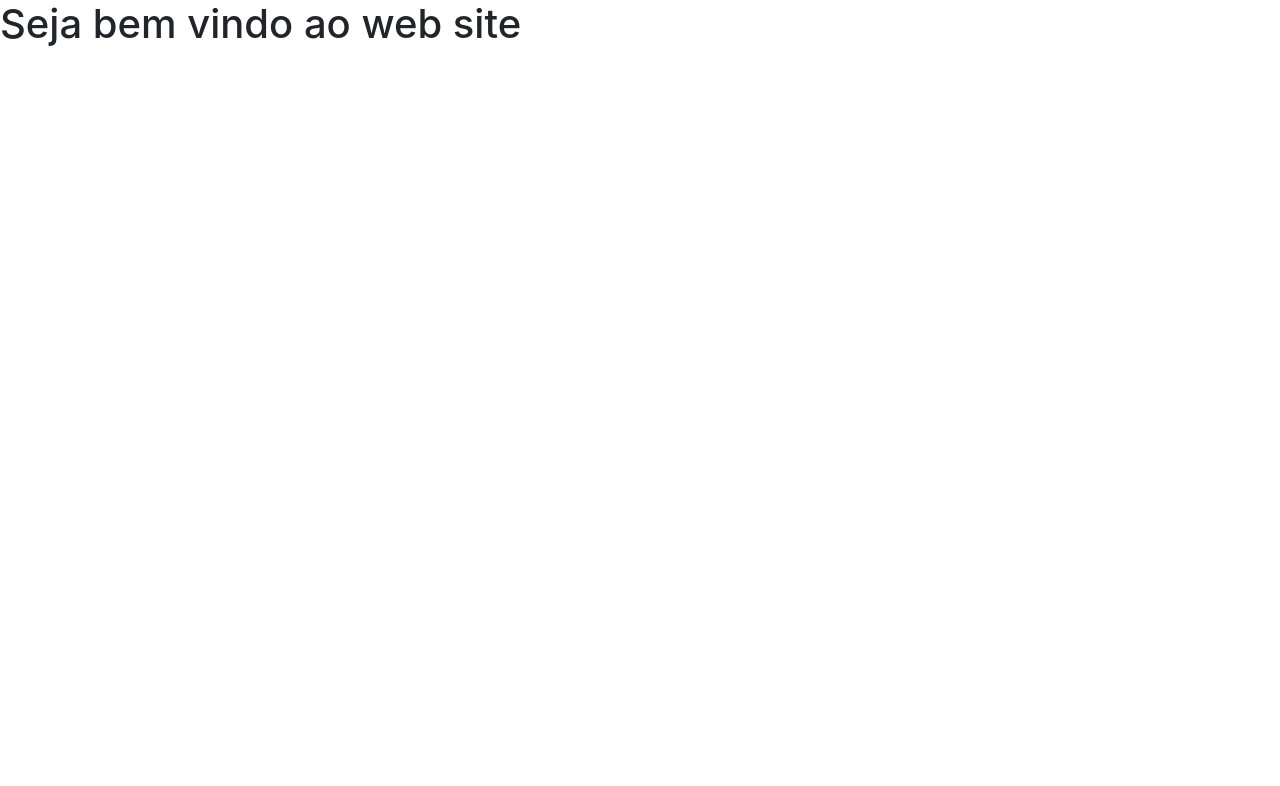
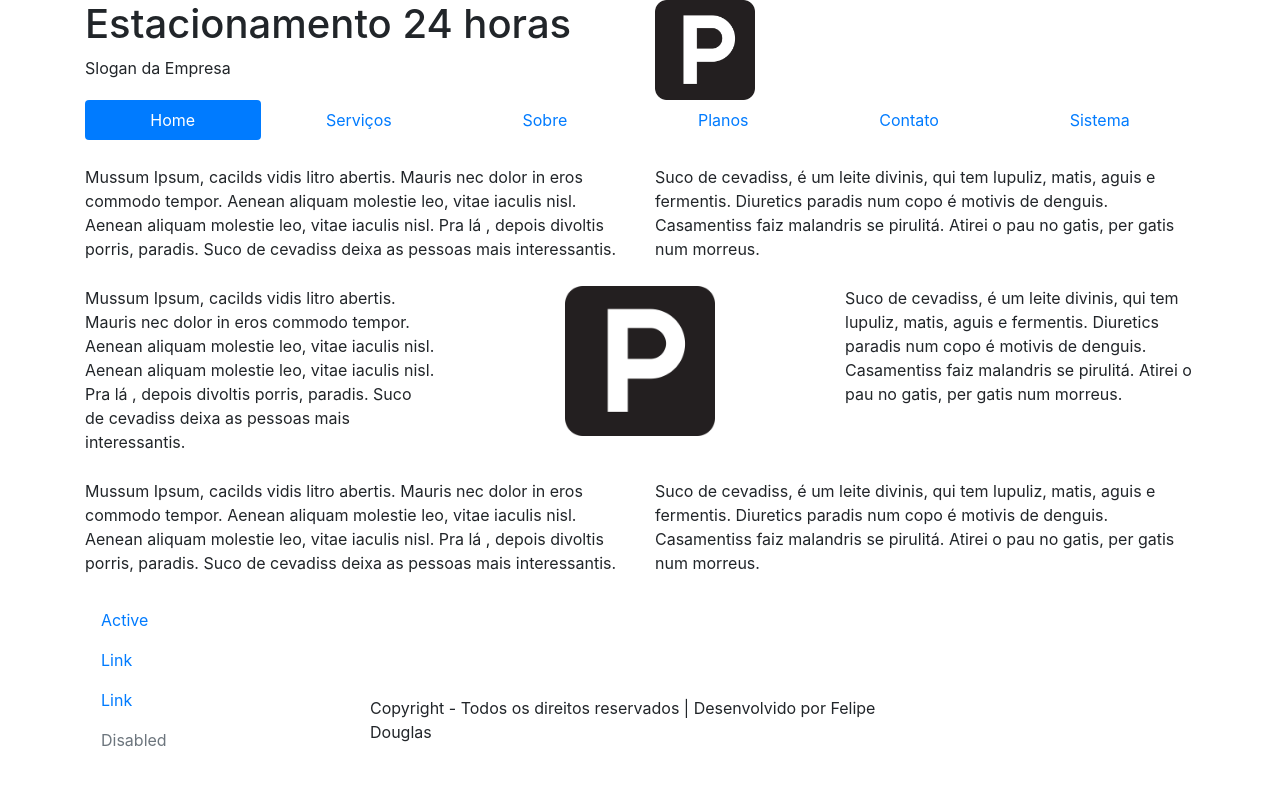
Before and after one commit to felipeDS91/tcc-univesp, a Django app: page / in a window 1280 px wide. Shown: the top 786 px of the page. Run offline with Django 3.2, Linux system fonts and the light colour scheme; some libraries are stand-ins or nearby versions.

Commit message:
Criando página de template home

```diff
--- a/templates/base.html
+++ b/templates/base.html
@@ -11,6 +11,7 @@
 </head>
 <body>
     <div class="container-fluid">
+
         {% block menu %}
         {% endblock %}
 
--- /dev/null
+++ b/website/static/css/style.css
@@ -0,0 +1,8 @@
+.footer-website{
+    bottom: 0;
+    position: absolute;
+}
+
+.row-space{
+    margin-top: 25px;
+}
--- a/website/templates/website/base.html
+++ b/website/templates/website/base.html
@@ -6,10 +6,20 @@
     <meta name="viewport" content="width=device-width, initial-scale=1.0">
     <meta http-equiv="X-UA-Compatible" content="ie=edge">
     <link rel="stylesheet" href="{% static 'bootstrap/css/bootstrap.css' %}">
+    <link rel="stylesheet" href="{% static 'css/style.css' %}">
     <title>WebSite - Estacionamento</title>
 </head>
 <body>
-    {% block main %}
-    {% endblock %}
+
+    <div class="container">
+
+        {% block main %}
+        {% endblock %}
+
+    </div>
+
+    <script src="https://code.jquery.com/jquery-3.3.1.slim.min.js" integrity="sha384-q8i/X+965DzO0rT7abK41JStQIAqVgRVzpbzo5smXKp4YfRvH+8abtTE1Pi6jizo" crossorigin="anonymous"></script>
+    <script src="https://cdnjs.cloudflare.com/ajax/libs/popper.js/1.14.7/umd/popper.min.js" integrity="sha384-UO2eT0CpHqdSJQ6hJty5KVphtPhzWj9WO1clHTMGa3JDZwrnQq4sF86dIHNDz0W1" crossorigin="anonymous"></script>
+    <script src="{% static 'bootstrap/js/bootstrap.js' %}"></script>
 </body>
 </html>
--- /dev/null
+++ b/website/templates/website/footer.html
@@ -0,0 +1,24 @@
+<div class="row row-space">
+    <div class="col-3">
+        <ul class="nav flex-column">
+            <li class="nav-item">
+                <a class="nav-link active" href="#">Active</a>
+            </li>
+            <li class="nav-item">
+                <a class="nav-link" href="#">Link</a>
+            </li>
+            <li class="nav-item">
+                <a class="nav-link" href="#">Link</a>
+            </li>
+            <li class="nav-item">
+                <a class="nav-link disabled" href="#">Disabled</a>
+            </li>
+        </ul>
+    </div>
+    <div class="col-6">
+        <p class="footer-website">Copyright - Todos os direitos reservados | Desenvolvido por Felipe Douglas</p>
+    </div>
+    <div class="col-3">
+
+    </div>
+</div>
--- a/website/templates/website/index.html
+++ b/website/templates/website/index.html
@@ -1,5 +1,67 @@
 {% extends  'website/base.html' %}
+{% load static %}
 
 {% block main %}
-    <h1> Seja bem vindo ao web site </h1>
+    <div class="row">
+
+        <div class="col-6">
+            <h1>Estacionamento 24 horas</h1>
+            <span>Slogan da Empresa</span>
+        </div>
+
+        <div class="col-6">
+            <img class="img-fluid rounded" width="100px" src="{% static 'img/parking.png' %}" alt="Estacionamento 24 horas" >
+        </div>
+
+    </div>
+
+    {% include 'website/menu.html'%}
+
+    <div class="row row-space">
+        <div class="col-6">
+            Mussum Ipsum, cacilds vidis litro abertis. Mauris nec dolor in eros commodo tempor.
+            Aenean aliquam molestie leo, vitae iaculis nisl. Aenean aliquam molestie leo,
+            vitae iaculis nisl. Pra lá , depois divoltis porris, paradis. Suco de cevadiss
+            deixa as pessoas mais interessantis.
+        </div>
+        <div class="col-6">
+            Suco de cevadiss, é um leite divinis, qui tem lupuliz, matis, aguis e fermentis.
+            Diuretics paradis num copo é motivis de denguis. Casamentiss faiz malandris se pirulitá.
+            Atirei o pau no gatis, per gatis num morreus.
+        </div>
+    </div>
+
+    <div class="row row-space">
+        <div class="col-4">
+            Mussum Ipsum, cacilds vidis litro abertis. Mauris nec dolor in eros commodo tempor.
+            Aenean aliquam molestie leo, vitae iaculis nisl. Aenean aliquam molestie leo,
+            vitae iaculis nisl. Pra lá , depois divoltis porris, paradis. Suco de cevadiss
+            deixa as pessoas mais interessantis.
+        </div>
+        <div class="col-4">
+            <img class="mx-auto d-block" src="{% static 'img/parking.png' %}" alt="Estacionamento 24 horas" style="width: 150px">
+        </div>
+        <div class="col-4">
+            Suco de cevadiss, é um leite divinis, qui tem lupuliz, matis, aguis e fermentis.
+            Diuretics paradis num copo é motivis de denguis. Casamentiss faiz malandris se pirulitá.
+            Atirei o pau no gatis, per gatis num morreus.
+        </div>
+    </div>
+
+    <div class="row row-space">
+        <div class="col-6">
+                Mussum Ipsum, cacilds vidis litro abertis. Mauris nec dolor in eros commodo tempor.
+                Aenean aliquam molestie leo, vitae iaculis nisl. Aenean aliquam molestie leo,
+                vitae iaculis nisl. Pra lá , depois divoltis porris, paradis. Suco de cevadiss
+                deixa as pessoas mais interessantis.
+        </div>
+        <div class="col-6">
+                Suco de cevadiss, é um leite divinis, qui tem lupuliz, matis, aguis e fermentis.
+                Diuretics paradis num copo é motivis de denguis. Casamentiss faiz malandris se pirulitá.
+                Atirei o pau no gatis, per gatis num morreus.
+        </div>
+    </div>
+
+    {% include 'website/footer.html' %}
+
 {% endblock %}
--- /dev/null
+++ b/website/templates/website/menu.html
@@ -0,0 +1,24 @@
+<div class="row">
+    <div class="col-12">
+        <ul class="nav nav-pills nav-fill">
+            <li class="nav-item">
+                <a class="nav-link active" href="#">Home</a>
+            </li>
+            <li class="nav-item">
+                <a class="nav-link" href="#">Serviços</a>
+            </li>
+            <li class="nav-item">
+                <a class="nav-link" href="#">Sobre</a>
+            </li>
+            <li class="nav-item">
+                <a class="nav-link" href="#">Planos</a>
+            </li>
+            <li class="nav-item">
+                <a class="nav-link" href="#">Contato</a>
+            </li>
+            <li class="nav-item">
+                <a class="nav-link" href="#">Sistema</a>
+            </li>
+        </ul>
+    </div>
+</div>
```
Also changed, not shown: static/img/parking.png (added).
